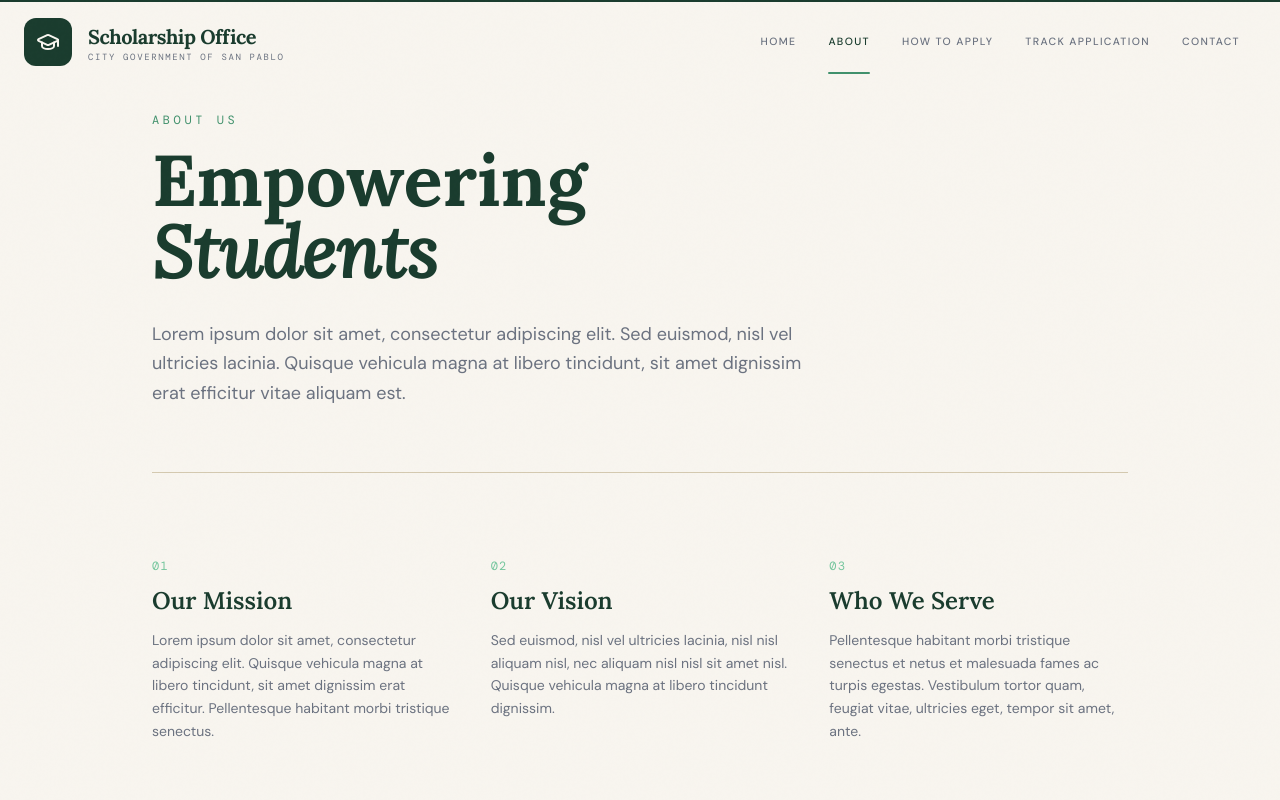
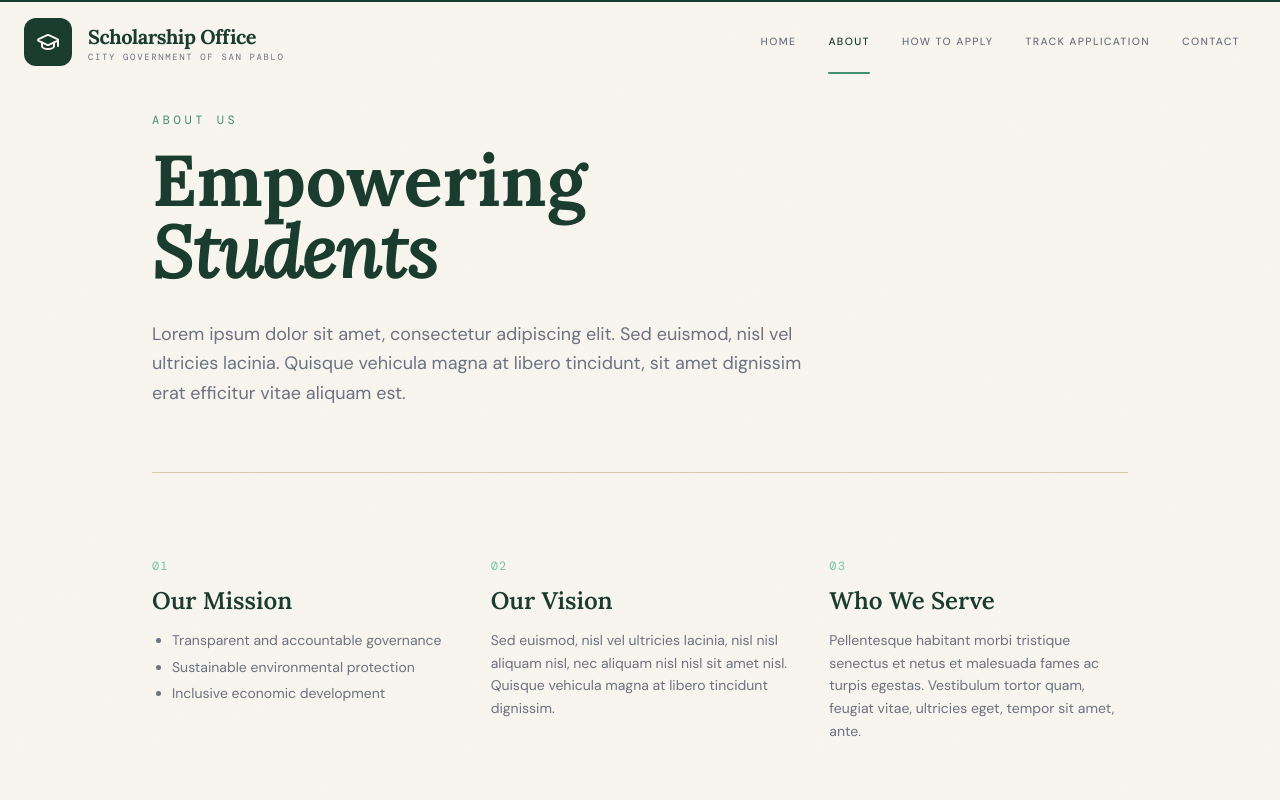
Before and after one commit to MarkPagkaliwagan/Scholarship, a Next.js app: page /about in a window 1280 px wide. Shown: the top 800 px of the page. Built offline with nearby package versions, Linux system fonts and the light colour scheme; a web font is replaced by a local one.

Commit message:
initial commit

```diff
--- a/src/app/about/page.tsx
+++ b/src/app/about/page.tsx
@@ -2,7 +2,13 @@ const pillars = [
   {
     number: "01",
     title: "Our Mission",
-    body: "Lorem ipsum dolor sit amet, consectetur adipiscing elit. Quisque vehicula magna at libero tincidunt, sit amet dignissim erat efficitur. Pellentesque habitant morbi tristique senectus.",
+    body: (
+      <ul className="list-disc pl-5 space-y-1">
+        <li>Transparent and accountable governance</li>
+        <li>Sustainable environmental protection</li>
+        <li>Inclusive economic development</li>
+      </ul>
+    ),
   },
   {
     number: "02",
```
